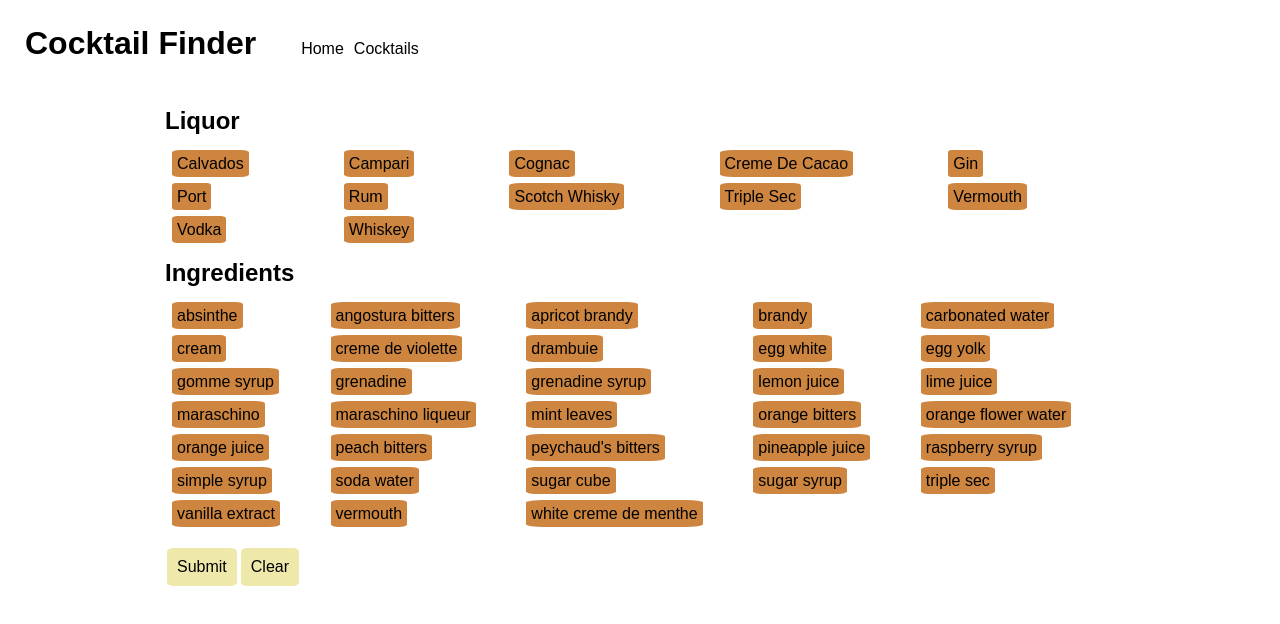
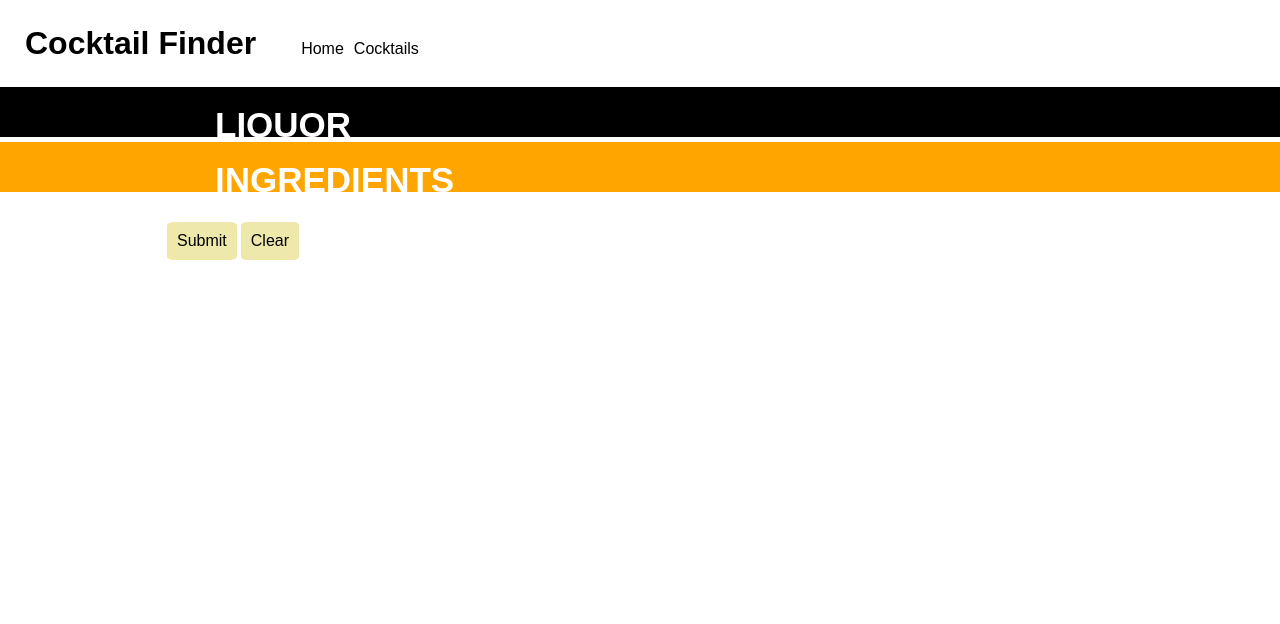
Before and after one commit to PGalicia/CocktailFinder, a React (Create React App) app: page / in a window 1280 px wide. Shown: the top 624 px of the page. Built offline with nearby package versions, Linux system fonts and the light colour scheme.

Commit message:
Design form headers

```diff
--- a/src/components/container/checklist.jsx
+++ b/src/components/container/checklist.jsx
@@ -1,5 +1,5 @@
 import React, { Component } from "react";
-import "../../style/checklist.css";
+import "../../style/filterForm.css";
 
 // Redux
 import { connect } from "react-redux";
@@ -141,13 +141,13 @@ class Checklist extends Component {
       <React.Fragment>
         <form onSubmit={this.handleSubmit} className="filter-form">
           <FilterChecklist
-            name="Liquor"
+            name="LIQUOR"
             category="liquor"
             checkboxes={this.props.checkboxes}
             handleChange={this.handleChange}
           />
           <FilterChecklist
-            name="Ingredients"
+            name="INGREDIENTS"
             category="ingredient"
             checkboxes={this.props.checkboxes}
             handleChange={this.handleChange}
--- a/src/components/container/home.jsx
+++ b/src/components/container/home.jsx
@@ -1,4 +1,5 @@
 import React, { Component } from "react";
+import "../../style/home.css";
 
 // Components - Container
 import Checklist from "./checklist";
--- a/src/components/presentational/filterChecklist.jsx
+++ b/src/components/presentational/filterChecklist.jsx
@@ -1,10 +1,12 @@
 import React from "react";
-import "../../style/checkbox.css";
+import "../../style/checklist.css";
 
 const FilterChecklist = props => (
-  <React.Fragment>
-    <h2 className="filter-title">{props.name}</h2>
-    <div className="filter-list">
+  <div className="collapsible">
+    <div className="filter-title" id={props.category}>
+      <h2>{props.name}</h2>
+    </div>
+    {/* <div className="filter-list">
       {props.checkboxes
         .filter(checkbox => checkbox.category === props.category)
         .map(checkbox => {
@@ -22,8 +24,8 @@ const FilterChecklist = props => (
             </label>
           );
         })}
-    </div>
-  </React.Fragment>
+    </div> */}
+  </div>
 );
 
 export default FilterChecklist;
--- a/src/style/checkbox.css
+++ /dev/null
@@ -1,22 +0,0 @@
-.filter-list {
-  display: grid;
-  grid-template-columns: repeat(5, auto);
-  grid-row-gap: 15px;
-}
-
-.switch input[type="checkbox"] {
-  opacity: 0;
-  width: 0;
-  height: 0;
-}
-
-.toggle {
-  cursor: pointer;
-  background-color: peru;
-  padding: 5px;
-  border-radius: 10%;
-}
-
-input:checked + .toggle {
-  background-color: paleturquoise;
-}
--- a/src/style/checklist.css
+++ b/src/style/checklist.css
@@ -1,12 +1,64 @@
-.filter-button {
-  background-color: palegoldenrod;
-  border: none;
+.collapsible {
+  width: 100%;
+}
+
+.filter-list {
+  display: grid;
+  grid-template-columns: repeat(5, auto);
+  grid-row-gap: 15px;
+}
+
+.switch input[type="checkbox"] {
+  opacity: 0;
+  width: 0;
+  height: 0;
+}
+
+.toggle {
+  cursor: pointer;
+  background-color: peru;
+  padding: 5px;
   border-radius: 10%;
-  text-align: center;
-  padding: 10px;
-  text-decoration: none;
-  font-size: 16px;
-  margin: 2px;
-  margin-top: 25px;
-  cursor: pointer;
 }
+
+input:checked + .toggle {
+  background-color: paleturquoise;
+}
+
+.filter-title#liquor,
+.filter-title#liquor:before {
+  background-color: #000;
+}
+
+.filter-title#ingredient,
+.filter-title#ingredient:before {
+  background-color: orange;
+}
+
+.filter-title {
+  position: relative;
+  width: 100%;
+  height: 50px;
+  margin: 0;
+  margin-bottom: 5px; /* Placeholder */
+}
+
+.filter-title:before {
+  content: "";
+  background-color: #000;
+  position: absolute;
+  height: 100%;
+  width: 100vw;
+  left: 50%;
+  transform: translateX(-50%);
+  z-index: -1;
+}
+
+.filter-title h2 {
+  position: absolute;
+  color: #fff;
+  font-size: 35px;
+  margin: 0;
+  bottom: -8px;
+  left: 50px;
+}
--- a/src/style/displayCocktail.css
+++ b/src/style/displayCocktail.css
@@ -0,0 +1,3 @@
+/* .cocktail-view {
+  background-color: paleturquoise;
+} */
--- /dev/null
+++ b/src/style/filterForm.css
@@ -0,0 +1,12 @@
+.filter-button {
+  background-color: palegoldenrod;
+  border: none;
+  border-radius: 10%;
+  text-align: center;
+  padding: 10px;
+  text-decoration: none;
+  font-size: 16px;
+  margin: 2px;
+  margin-top: 25px;
+  cursor: pointer;
+}
--- /dev/null
+++ b/src/style/home.css
@@ -0,0 +1,4 @@
+/* .home-view {
+  background-color: palegreen;
+  margin: 0 100px;
+} */
```
